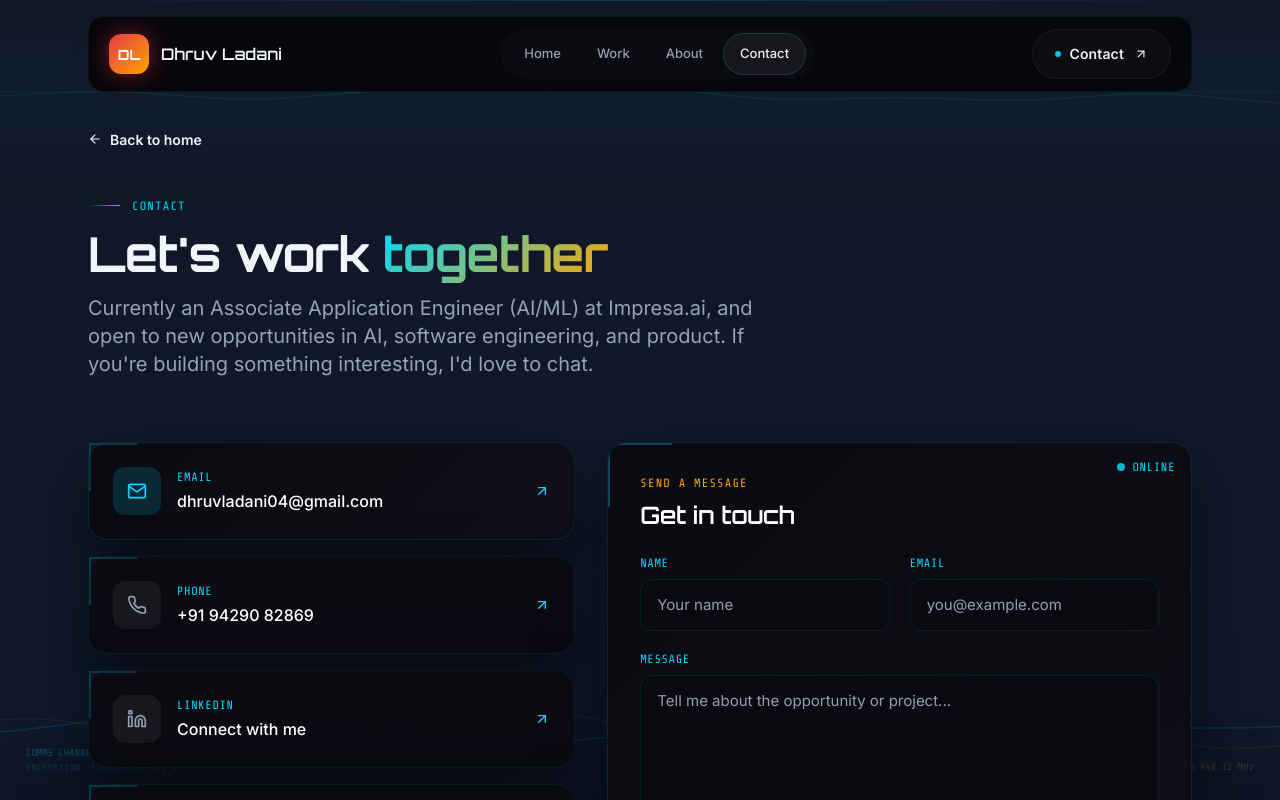
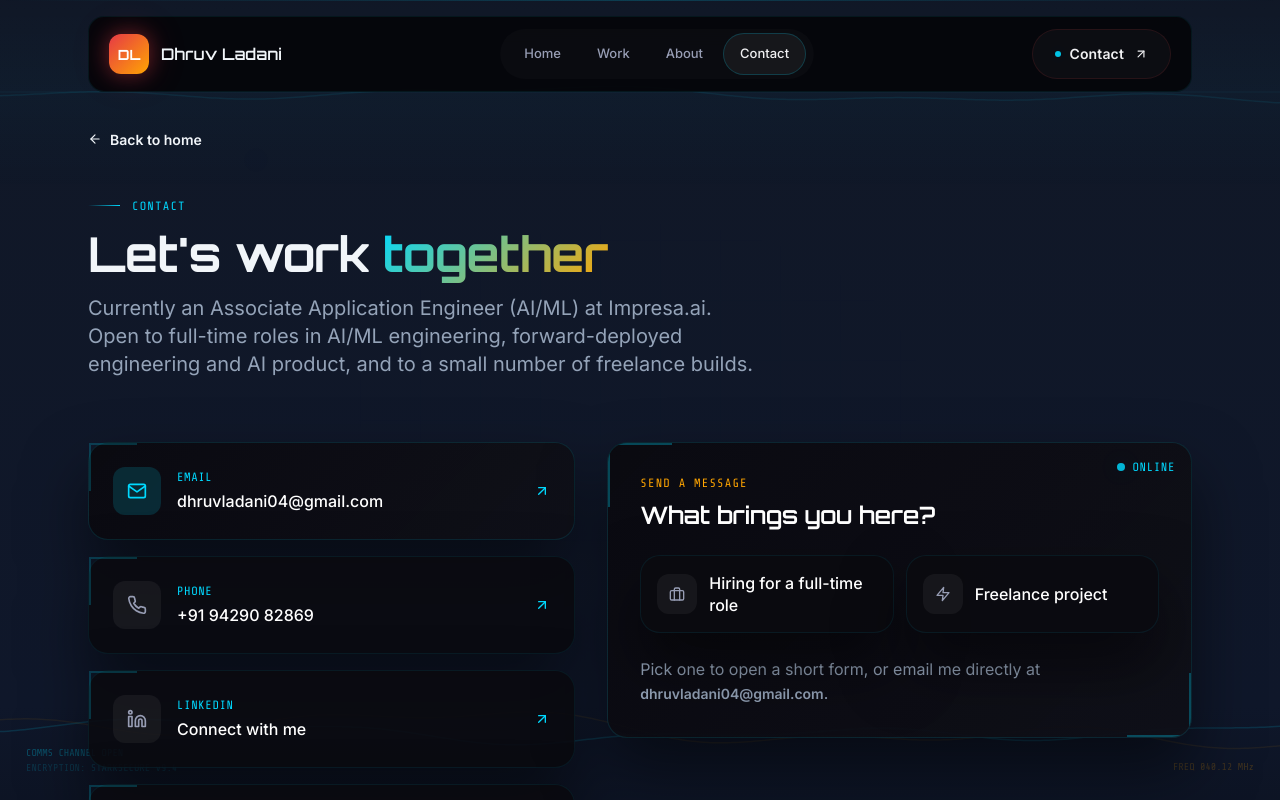
Before and after one commit to dhruvladani04/Portfolio, a Next.js app: page /contact in a window 1280 px wide. Shown: the top 800 px of the page. Built offline with nearby package versions, Linux system fonts and the light colour scheme.

Commit message:
feat(contact): separate hiring and freelance enquiry forms
Two buttons each open a short Netlify form (hiring / freelance), both
registered in form.html so Netlify detects them; inbound arrives sorted.

```diff
--- a/src/app/contact/page.js
+++ b/src/app/contact/page.js
@@ -3,7 +3,7 @@ import { buildMetadata, pageTitle } from '../../lib/metadata';
 
 export const metadata = buildMetadata({
   title: pageTitle('Contact'),
-  description: 'Get in touch about AI, software engineering, and product roles. Email, LinkedIn, GitHub, and resumes.',
+  description: 'Hiring for a full-time AI/ML role or have a freelance project? A short form for each, plus email, LinkedIn, GitHub, and resumes.',
   path: '/contact',
 });
 
--- a/src/views/ContactPage.jsx
+++ b/src/views/ContactPage.jsx
@@ -1,9 +1,9 @@
 'use client';
 
 import React, { useState, useEffect } from 'react';
-import { motion } from 'framer-motion';
+import { motion, AnimatePresence } from 'framer-motion';
 import Link from 'next/link';
-import { FiArrowLeft, FiArrowUpRight, FiDownload, FiGithub, FiLinkedin, FiMail, FiPhone } from 'react-icons/fi';
+import { FiArrowLeft, FiArrowUpRight, FiBriefcase, FiDownload, FiGithub, FiLinkedin, FiMail, FiPhone, FiZap } from 'react-icons/fi';
 
 // Official Topmate logo mark (react-icons has no Topmate icon)
 function TopmateIcon(props) {
@@ -55,9 +55,36 @@ const contactMethods = [
   },
 ];
 
+// Two short forms so inbound arrives pre-sorted. Each `key` is also the
+// Netlify form name, and every field name here must match the hidden
+// registration in public/form.html or Netlify drops it.
+const ENQUIRY_FORMS = {
+  hiring: {
+    label: 'Hiring for a full-time role',
+    icon: FiBriefcase,
+    blurb: 'Tell me about the role and the team.',
+    fields: [
+      { name: 'company', label: 'Company', type: 'text', required: true, placeholder: 'Where you\'re hiring' },
+      { name: 'role', label: 'Role or job link', type: 'text', required: false, placeholder: 'e.g. ML Engineer, or a link to the JD' },
+      { name: 'message', label: 'Message', type: 'textarea', required: true, placeholder: 'Anything I should know about the role or the team...' },
+    ],
+  },
+  freelance: {
+    label: 'Freelance project',
+    icon: FiZap,
+    blurb: 'Describe what you want built and I\'ll reply to set up a 30-minute scoping call.',
+    fields: [
+      { name: 'company', label: 'Company (optional)', type: 'text', required: false, placeholder: 'Startup, agency, or just you' },
+      { name: 'timeline', label: 'Timeline (optional)', type: 'text', required: false, placeholder: 'e.g. demo needed by mid-December' },
+      { name: 'project', label: 'What do you want built?', type: 'textarea', required: true, placeholder: 'The idea, the data you have, and what a useful first version looks like...' },
+    ],
+  },
+};
+
 export default function ContactPage() {
+  const [formType, setFormType] = useState(null); // 'hiring' | 'freelance' | null
+  const [values, setValues] = useState({});
   const [status, setStatus] = useState(null);
-  const [formData, setFormData] = useState({ name: '', email: '', message: '' });
   const [isSubmitting, setIsSubmitting] = useState(false);
 
   useEffect(() => {
@@ -68,9 +95,14 @@ export default function ContactPage() {
     }
   }, []);
 
+  const chooseForm = (type) => {
+    setFormType(type);
+    setStatus(null);
+  };
+
   const handleChange = (e) => {
     const { name, value } = e.target;
-    setFormData((curr) => ({ ...curr, [name]: value }));
+    setValues((curr) => ({ ...curr, [name]: value }));
   };
 
   const handleSubmit = async (e) => {
@@ -86,7 +118,7 @@ export default function ContactPage() {
       });
 
       if (!response.ok) throw new Error('Failed');
-      setFormData({ name: '', email: '', message: '' });
+      setValues({});
       setStatus({ type: 'success', message: 'Message sent. I\'ll get back to you soon.' });
     } catch {
       setStatus({ type: 'error', message: 'Failed. Please email me directly.' });
@@ -94,6 +126,8 @@ export default function ContactPage() {
       setIsSubmitting(false);
     }
   };
+
+  const activeForm = formType ? ENQUIRY_FORMS[formType] : null;
 
   return (
     <div className="section-shell pt-32 pb-20 min-h-screen">
@@ -120,9 +154,9 @@ export default function ContactPage() {
             <span className="text-gradient">together</span>
           </h1>
           <p className="text-xl text-slate-400 max-w-2xl">
-            Currently an Associate Application Engineer (AI/ML) at Impresa.ai, and open
-            to new opportunities in AI, software engineering, and product. If you're
-            building something interesting, I'd love to chat.
+            Currently an Associate Application Engineer (AI/ML) at Impresa.ai. Open to
+            full-time roles in AI/ML engineering, forward-deployed engineering and AI
+            product, and to a small number of freelance builds.
           </p>
         </motion.div>
 
@@ -195,9 +229,9 @@ export default function ContactPage() {
             </motion.div>
           </motion.div>
 
-          {/* Form */}
+          {/* Enquiry: pick a type, then a short form for it */}
           <motion.div
-            className="panel panel-highlight p-8 relative overflow-hidden"
+            className="panel panel-highlight p-8 relative overflow-hidden self-start"
             initial={{ opacity: 0, x: 20 }}
             animate={{ opacity: 1, x: 0 }}
             transition={{ delay: 0.3 }}
@@ -219,65 +253,127 @@ export default function ContactPage() {
 
             <div className="relative z-10">
               <p className="font-mono text-xs uppercase tracking-widest mb-2" style={{ color: 'var(--accent-gold)' }}>SEND A MESSAGE</p>
-              <h2 className="font-display text-2xl font-semibold text-white mb-6">Get in touch</h2>
+              <h2 className="font-display text-2xl font-semibold text-white mb-6">What brings you here?</h2>
 
-              <form
-                name="contact"
+              <div className="grid sm:grid-cols-2 gap-3 mb-6" role="group" aria-label="Type of enquiry">
+                {Object.entries(ENQUIRY_FORMS).map(([key, form]) => {
+                  const Icon = form.icon;
+                  const active = formType === key;
+                  return (
+                    <button
+                      key={key}
+                      type="button"
+                      aria-pressed={active}
+                      aria-controls="enquiry-form"
+                      onClick={() => chooseForm(key)}
+                      className="panel p-4 text-left flex items-center gap-3 transition-transform hover:scale-[1.02]"
+                      style={active ? { borderColor: 'var(--arc-blue)', boxShadow: '0 0 0 1px var(--arc-blue)' } : undefined}
+                    >
+                      <span
+                        className="w-10 h-10 rounded-xl flex items-center justify-center shrink-0"
+                        style={{ background: active ? 'rgba(0, 217, 255, 0.15)' : 'rgba(255, 255, 255, 0.05)' }}
+                      >
+                        <Icon style={{ color: active ? 'var(--arc-blue)' : 'var(--muted)' }} />
+                      </span>
+                      <span className="font-medium text-white leading-snug">{form.label}</span>
+                    </button>
+                  );
+                })}
+              </div>
+
+              <AnimatePresence mode="wait">
+                {!activeForm ? (
+                  <motion.p
+                    key="hint"
+                    className="text-slate-400"
+                    initial={{ opacity: 0 }}
+                    animate={{ opacity: 1 }}
+                    exit={{ opacity: 0 }}
+                  >
+                    Pick one to open a short form, or email me directly at{' '}
+                    <a href="mailto:dhruvladani04@gmail.com" className="link-inline">dhruvladani04@gmail.com</a>.
+                  </motion.p>
+                ) : (
+                  <motion.form
+                    key={formType}
+                    id="enquiry-form"
+                    name={formType}
                     method="POST"
                     data-netlify="true"
                     data-netlify-honeypot="bot-field"
                     onSubmit={handleSubmit}
                     className="space-y-5"
+                    initial={{ opacity: 0, y: 10 }}
+                    animate={{ opacity: 1, y: 0 }}
+                    exit={{ opacity: 0, y: -10 }}
+                    transition={{ duration: 0.25 }}
                   >
-                <input type="hidden" name="form-name" value="contact" />
+                    <input type="hidden" name="form-name" value={formType} />
                     <div className="hidden">
-                  <label htmlFor="bot-field">
-                    <input id="bot-field" name="bot-field" />
+                      <label htmlFor={`${formType}-bot-field`}>
+                        <input id={`${formType}-bot-field`} name="bot-field" />
                       </label>
                     </div>
 
+                    <p className="text-slate-400">
+                      {activeForm.blurb}
+                      {formType === 'freelance' && (
+                        <>
+                          {' '}
+                          <Link href="/work-with-me" className="link-inline">See packages and process</Link>.
+                        </>
+                      )}
+                    </p>
+
                     <div className="grid md:grid-cols-2 gap-5">
-                  <div>
-                    <label htmlFor="name" className="block font-mono text-xs uppercase tracking-wider mb-2" style={{ color: 'var(--arc-blue)' }}>Name</label>
+                      {[
+                        { name: 'name', label: 'Name', type: 'text', placeholder: 'Your name' },
+                        { name: 'email', label: 'Email', type: 'email', placeholder: 'you@example.com' },
+                      ].map((field) => (
+                        <div key={field.name}>
+                          <label htmlFor={`${formType}-${field.name}`} className="block font-mono text-xs uppercase tracking-wider mb-2" style={{ color: 'var(--arc-blue)' }}>{field.label}</label>
                           <input
-                      id="name"
-                      name="name"
-                      type="text"
-                      value={formData.name}
+                            id={`${formType}-${field.name}`}
+                            name={field.name}
+                            type={field.type}
+                            value={values[field.name] || ''}
                             onChange={handleChange}
                             required
                             className="form-field"
-                      placeholder="Your name"
+                            placeholder={field.placeholder}
                           />
                         </div>
-                  <div>
-                    <label htmlFor="email" className="block font-mono text-xs uppercase tracking-wider mb-2" style={{ color: 'var(--arc-blue)' }}>Email</label>
-                    <input
-                      id="email"
-                      name="email"
-                      type="email"
-                      value={formData.email}
-                      onChange={handleChange}
-                      required
-                      className="form-field"
-                      placeholder="you@example.com"
-                    />
-                  </div>
+                      ))}
                     </div>
 
-                <div>
-                  <label htmlFor="message" className="block font-mono text-xs uppercase tracking-wider mb-2" style={{ color: 'var(--arc-blue)' }}>Message</label>
+                    {activeForm.fields.map((field) => (
+                      <div key={field.name}>
+                        <label htmlFor={`${formType}-${field.name}`} className="block font-mono text-xs uppercase tracking-wider mb-2" style={{ color: 'var(--arc-blue)' }}>{field.label}</label>
+                        {field.type === 'textarea' ? (
                           <textarea
-                    id="message"
-                    name="message"
-                    value={formData.message}
+                            id={`${formType}-${field.name}`}
+                            name={field.name}
+                            value={values[field.name] || ''}
                             onChange={handleChange}
-                    required
-                    rows={5}
+                            required={field.required}
+                            rows={4}
                             className="form-field resize-none"
-                    placeholder="Tell me about the opportunity or project..."
+                            placeholder={field.placeholder}
                           />
+                        ) : (
+                          <input
+                            id={`${formType}-${field.name}`}
+                            name={field.name}
+                            type={field.type}
+                            value={values[field.name] || ''}
+                            onChange={handleChange}
+                            required={field.required}
+                            className="form-field"
+                            placeholder={field.placeholder}
+                          />
+                        )}
                       </div>
+                    ))}
 
                     <div className="flex items-center justify-between gap-4">
                       <motion.button
@@ -293,19 +389,22 @@ export default function ContactPage() {
                         </span>
                         <FiArrowUpRight />
                       </motion.button>
+                    </div>
+                  </motion.form>
+                )}
+              </AnimatePresence>
 
               {status && (
-                    <motion.span
+                <motion.p
                   initial={{ opacity: 0 }}
                   animate={{ opacity: 1 }}
-                      className="text-sm font-mono"
-                      style={{ color: status.type === 'success' ? 'var(--arc-blue)' : 'var(--accent-red)' }}
+                  className="text-sm font-mono mt-4"
+                  role="status"
+                  style={{ color: status.type === 'error' ? 'var(--accent-red)' : 'var(--arc-blue)' }}
                 >
                   {status.message}
-                    </motion.span>
+                </motion.p>
               )}
-                </div>
-              </form>
             </div>
           </motion.div>
         </div>
```
Also changed, not shown: public/form.html (+13 -1 lines). Lines whose indentation alone changed are shown as unchanged.
